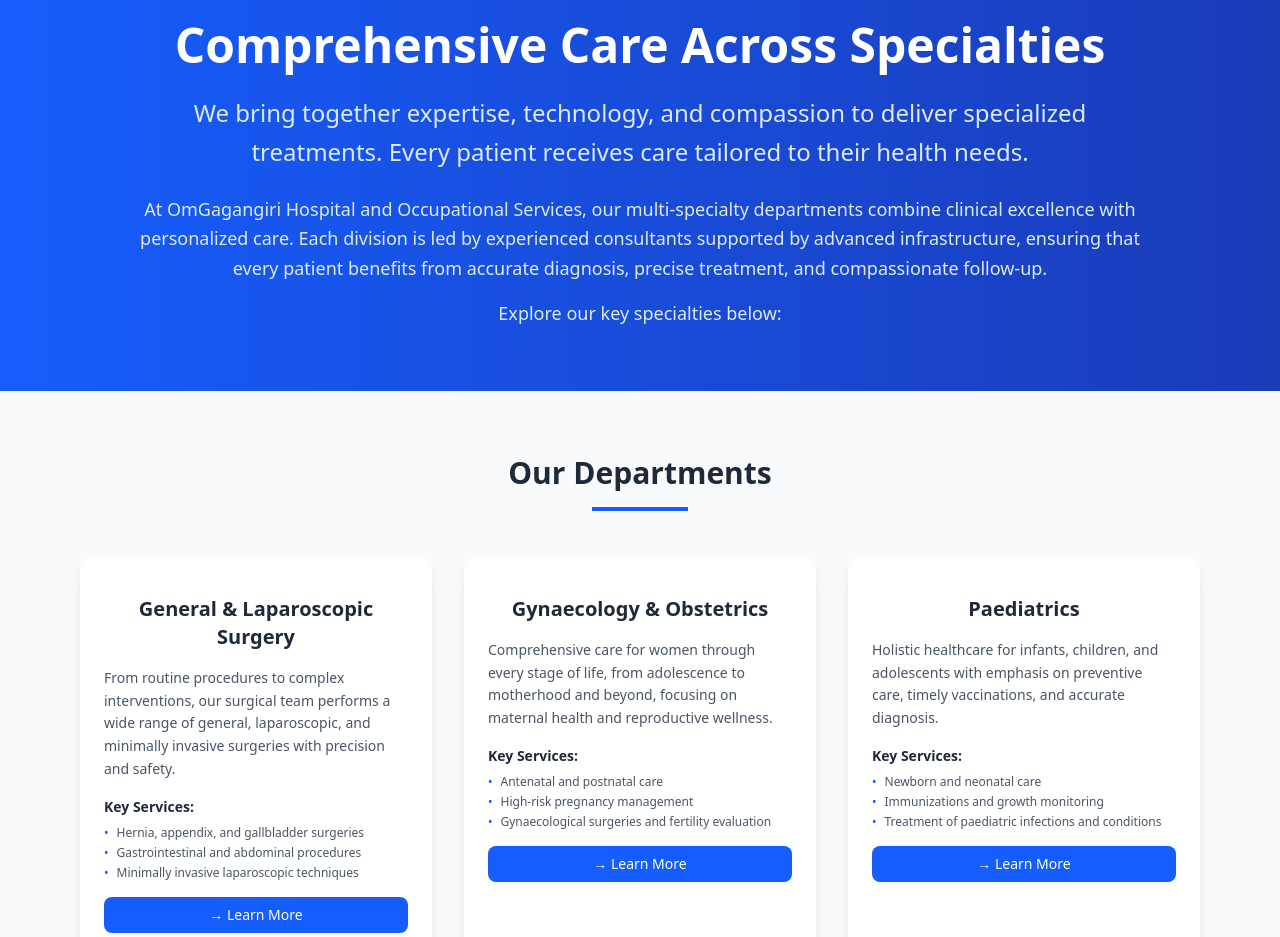
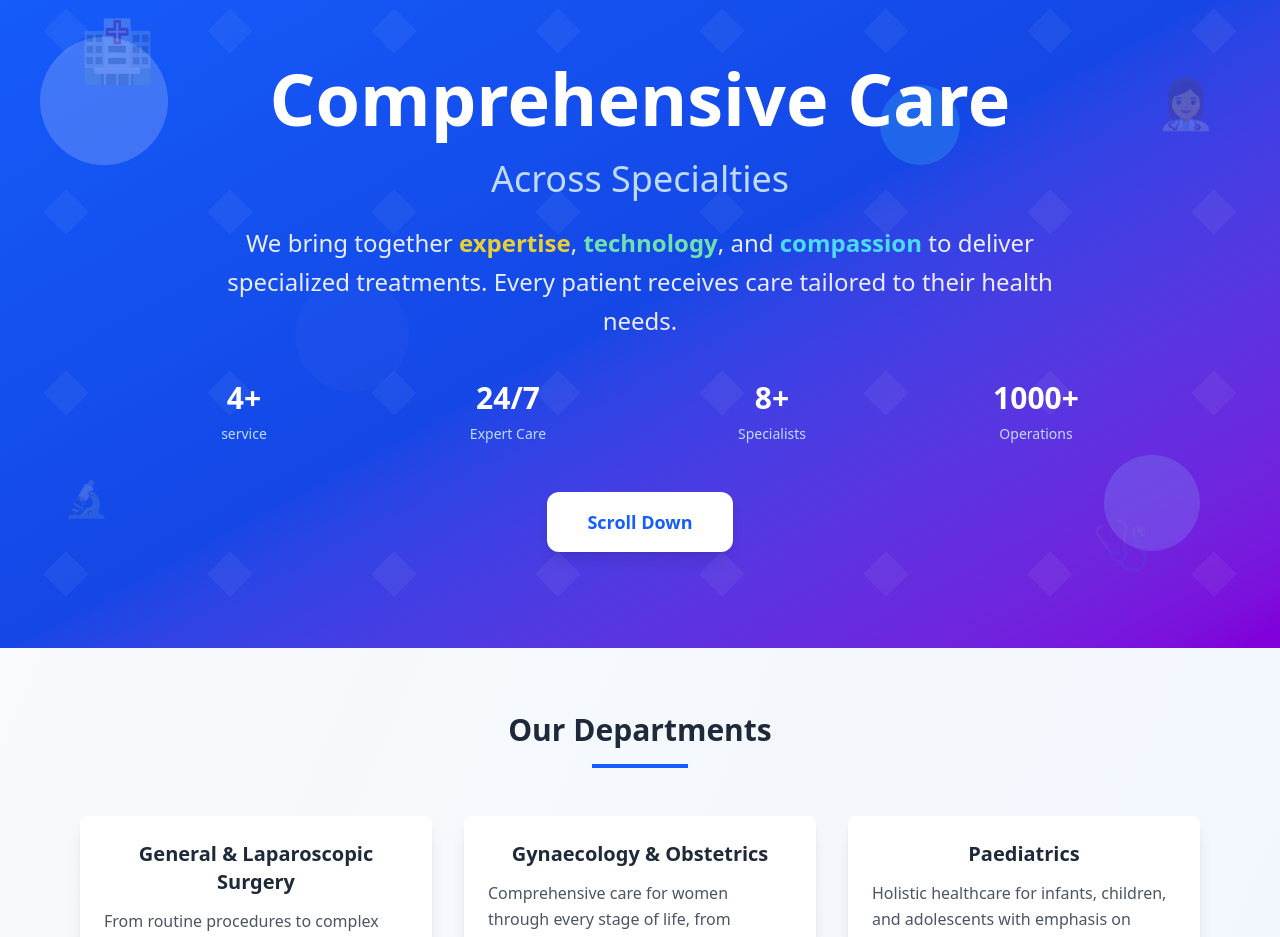
Before and after one commit to Nitish0777/ogh, a React app: page /departments in a window 1280 px wide. Shown: the part 160-1097 px from the top of the page. Built offline with nearby package versions, Linux system fonts and the light colour scheme; the HTML template or start-up script is replaced by a standard one.

Commit message:
feat: Enhance Departments page with animated hero section and improved layout for DepartmentCard

```diff
--- a/src/components/DepartmentCard.jsx
+++ b/src/components/DepartmentCard.jsx
@@ -1,21 +1,20 @@
 import React from 'react';
 
-const DepartmentCard = ({ title, description, icon, keyProcedures, onLearnMore }) => {
+const DepartmentCard = ({ title, description, keyProcedures, onLearnMore }) => {
   return (
-    <div className="bg-white rounded-lg shadow-lg p-6 hover:shadow-xl transition-shadow duration-300">
-      <div className="text-center mb-4">
-        <div className="text-4xl mb-3">{icon}</div>
-        <h3 className="text-xl font-bold text-gray-800 mb-2">{title}</h3>
-      </div>
+    <div className="bg-white rounded-lg shadow-lg hover:shadow-xl transition-shadow duration-300 h-full flex flex-col">
+      <div className="p-6 flex flex-col h-full">
+        <h3 className="text-xl font-bold text-gray-800 mb-3 line-clamp-2 text-center">
+          {title}
+        </h3>
 
-      <p className="text-gray-600 mb-4 text-sm leading-relaxed">
+        <p className="text-gray-600 mb-4 leading-relaxed flex-shrink-0">
           {description}
         </p>
 
-      {keyProcedures && (
-        <div className="mb-4">
-          <h4 className="font-semibold text-gray-800 mb-2 text-sm">Key Services:</h4>
-          <ul className="text-xs text-gray-600 space-y-1">
+        <div className="mb-6 flex-grow">
+          <h4 className="font-semibold text-gray-700 mb-2">Key Procedures:</h4>
+          <ul className="text-sm text-gray-600 space-y-1">
             {keyProcedures.map((procedure, index) => (
               <li key={index} className="flex items-start">
                 <span className="text-blue-600 mr-2">•</span>
@@ -24,18 +23,19 @@
             ))}
           </ul>
         </div>
-      )}
 
-      <div className="text-center">
+        <div className="mt-auto">
           <button
             onClick={onLearnMore}
-          className="bg-blue-600 hover:bg-blue-700 text-white px-6 py-2 rounded-lg text-sm font-medium transition-colors duration-200 w-full"
+            className="w-full bg-blue-600 hover:bg-blue-700 text-white py-2 px-4 rounded-lg font-semibold transition-colors duration-200"
           >
-          → Learn More
+            Learn More
           </button>
+        </div>
       </div>
     </div>
   );
 };
 
+
 export default DepartmentCard;
--- a/src/pages/Departments.jsx
+++ b/src/pages/Departments.jsx
@@ -123,26 +123,103 @@
   };
 
   return (
-    <div className="min-h-screen bg-gray-50">
-      {/* Header Section */}
-      <div className="bg-gradient-to-r from-blue-600 to-blue-800 text-white py-16">
-        <div className="container mx-auto px-4 max-w-6xl">
-          <div className="text-center">
-            <h1 className="text-4xl md:text-5xl font-bold mb-6">
-              Comprehensive Care Across Specialties
+    <div className="min-h-screen bg-gradient-to-br from-gray-50 to-blue-50">
+      {/* Enhanced Hero Section */}
+      <div className="relative bg-gradient-to-br from-blue-600 via-blue-700 to-purple-700 text-white py-24 overflow-hidden">
+        {/* Animated Background Elements */}
+        <div className="absolute inset-0">
+          <div className="absolute top-20 left-10 w-32 h-32 bg-white opacity-10 rounded-full animate-pulse"></div>
+          <div className="absolute bottom-20 right-20 w-24 h-24 bg-blue-300 opacity-20 rounded-full animate-bounce"></div>
+          <div className="absolute top-1/2 left-1/4 w-16 h-16 bg-purple-300 opacity-15 rounded-full animate-ping"></div>
+          <div className="absolute top-32 right-1/4 w-20 h-20 bg-cyan-300 opacity-10 rounded-full animate-pulse"></div>
+        </div>
+
+        {/* Medical Cross Pattern */}
+        <div className="absolute inset-0 opacity-5">
+          <div className="grid grid-cols-8 gap-8 h-full">
+            {[...Array(32)].map((_, i) => (
+              <div key={i} className="flex items-center justify-center">
+                <div className="w-8 h-8 relative">
+                  <div className="absolute inset-0 bg-white transform rotate-45"></div>
+                  <div className="absolute top-1/2 left-0 w-full h-1 bg-white transform -translate-y-1/2"></div>
+                </div>
+              </div>
+            ))}
+          </div>
+        </div>
+
+        {/* Floating Department Icons */}
+        <div className="absolute inset-0 opacity-20">
+          <div className="absolute top-16 left-20 animate-float">
+            <span className="text-6xl">🏥</span>
+          </div>
+          <div className="absolute top-32 right-16 animate-float-delayed">
+            <span className="text-5xl">👩‍⚕️</span>
+          </div>
+          <div className="absolute bottom-32 left-16 animate-bounce-slow">
+            <span className="text-4xl">🔬</span>
+          </div>
+          <div className="absolute bottom-20 right-32 animate-pulse-slow">
+            <span className="text-5xl">🩺</span>
+          </div>
+        </div>
+
+        <div className="relative container mx-auto px-4 text-center">
+          <div className="max-w-5xl mx-auto">
+            {/* Department Icons Row */}
+            {/* <div className="flex justify-center items-center gap-8 mb-8">
+              <div className="w-16 h-16 bg-white bg-opacity-20 rounded-full flex items-center justify-center backdrop-blur-sm">
+                <span className="text-2xl">⚕️</span>
+              </div>
+              <div className="w-16 h-16 bg-white bg-opacity-20 rounded-full flex items-center justify-center backdrop-blur-sm">
+                <span className="text-2xl">👩‍⚕️</span>
+              </div>
+              <div className="w-16 h-16 bg-white bg-opacity-20 rounded-full flex items-center justify-center backdrop-blur-sm">
+                <span className="text-2xl">🧠</span>
+              </div>
+              <div className="w-16 h-16 bg-white bg-opacity-20 rounded-full flex items-center justify-center backdrop-blur-sm">
+                <span className="text-2xl">❤️</span>
+              </div>
+            </div> */}
+
+            <h1 className="text-5xl md:text-7xl font-bold mb-6 leading-tight">
+              Comprehensive Care
+              <span className="block text-3xl md:text-4xl text-blue-200 mt-4 font-medium">
+                Across Specialties
+              </span>
             </h1>
-            <p className="text-xl md:text-2xl text-blue-100 max-w-4xl mx-auto leading-relaxed mb-6">
-              We bring together expertise, technology, and compassion to deliver specialized treatments.
+
+            <p className="text-xl md:text-2xl max-w-4xl mx-auto leading-relaxed opacity-90 mb-10">
+              We bring together <span className="text-yellow-300 font-semibold">expertise</span>,
+              <span className="text-green-300 font-semibold"> technology</span>, and
+              <span className="text-cyan-300 font-semibold"> compassion</span> to deliver specialized treatments.
               Every patient receives care tailored to their health needs.
             </p>
-            <p className="text-lg text-blue-100 max-w-5xl mx-auto leading-relaxed">
-              At OmGagangiri Hospital and Occupational Services, our multi-specialty departments combine clinical excellence with personalized care.
-              Each division is led by experienced consultants supported by advanced infrastructure, ensuring that every patient benefits from
-              accurate diagnosis, precise treatment, and compassionate follow-up.
-            </p>
-            <p className="text-lg text-blue-100 mt-4 font-medium">
-              Explore our key specialties below:
-            </p>
+
+            {/* Stats Row */}
+            <div className="grid grid-cols-2 md:grid-cols-4 gap-8 mb-12">
+              <div className="text-center">
+                <div className="text-3xl font-bold mb-2">4+</div>
+                <div className="text-blue-200 text-sm">service</div>
+              </div>
+              <div className="text-center">
+                <div className="text-3xl font-bold mb-2">24/7</div>
+                <div className="text-blue-200 text-sm">Expert Care</div>
+              </div>
+              <div className="text-center">
+                <div className="text-3xl font-bold mb-2">8+</div>
+                <div className="text-blue-200 text-sm">Specialists</div>
+              </div>
+              <div className="text-center">
+                <div className="text-3xl font-bold mb-2">1000+</div>
+                <div className="text-blue-200 text-sm">Operations</div>
+              </div>
+            </div>
+
+            {/* CTA Button */}
+            <button className="bg-white text-blue-600 hover:bg-gray-100 font-bold py-4 px-10 rounded-xl transition-all duration-300 shadow-lg hover:shadow-xl transform hover:-translate-y-1 text-lg">
+              Scroll Down
+            </button>
           </div>
         </div>
       </div>
@@ -154,7 +231,7 @@
           <div className="w-24 h-1 bg-blue-600 mx-auto"></div>
         </div>
 
-        <div className="grid grid-cols-1 md:grid-cols-2 lg:grid-cols-3 gap-8">
+        <div className="grid grid-cols-1 md:grid-cols-2 lg:grid-cols-3 gap-8 items-stretch">
           {departments.map(department => (
             <DepartmentCard
               key={department.id}
@@ -182,6 +259,29 @@
           </div>
         </div>
       </div>
+
+      <style jsx>{`
+        @keyframes float {
+          0%, 100% { transform: translateY(0px); }
+          50% { transform: translateY(-20px); }
+        }
+        @keyframes float-delayed {
+          0%, 100% { transform: translateY(0px); }
+          50% { transform: translateY(-15px); }
+        }
+        @keyframes bounce-slow {
+          0%, 100% { transform: translateY(0); }
+          50% { transform: translateY(-10px); }
+        }
+        @keyframes pulse-slow {
+          0%, 100% { opacity: 0.2; }
+          50% { opacity: 0.4; }
+        }
+        .animate-float { animation: float 3s ease-in-out infinite; }
+        .animate-float-delayed { animation: float-delayed 3s ease-in-out infinite 1s; }
+        .animate-bounce-slow { animation: bounce-slow 2s ease-in-out infinite; }
+        .animate-pulse-slow { animation: pulse-slow 4s ease-in-out infinite; }
+      `}</style>
     </div>
   );
 };
```
Lines whose indentation alone changed are shown as unchanged.
